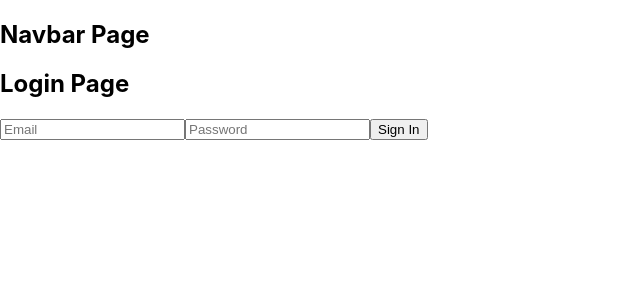
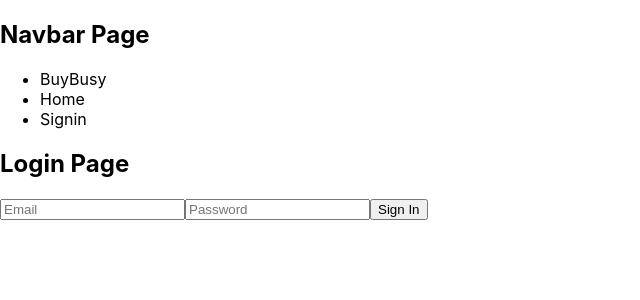
Before and after one commit to neerajsingh869/buybusy, a React (Create React App) app: page /signin in a window 1280 px wide. Shown: the top 300 px of the page, without its empty margins (0-640 px from the left). Built offline with nearby package versions, Linux system fonts and the light colour scheme; no server answers; the HTML template or start-up script is replaced by a standard one.

Commit message:
feat: implment basic navbar

```diff
--- a/src/components/nav/Navbar.js
+++ b/src/components/nav/Navbar.js
@@ -1,9 +1,31 @@
-import { Outlet } from "react-router-dom";
+import { Outlet, useNavigate } from "react-router-dom";
+import { useUserAuthContextValue } from "../../contexts/userAuthContext";
 
 const Navbar = () => {
+    const { isSignedIn, setIsSignedIn } = useUserAuthContextValue();
+    const navigate = useNavigate();
+
     return (
         <>
             <h2>Navbar Page</h2>
+            <ul>
+                <li>BuyBusy</li>
+                <li>Home</li>
+                { isSignedIn ? (
+                    <>
+                        <li>My Orders</li>
+                        <li>Cart</li>
+                        <li onClick={ () => {
+                            navigate("/");
+                            setIsSignedIn(false);
+                        } }>Logout</li>
+                    </>
+                ) : (
+                    <>
+                        <li>Signin</li>
+                    </>
+                ) }
+            </ul>
             <Outlet />
         </>
     )
```
